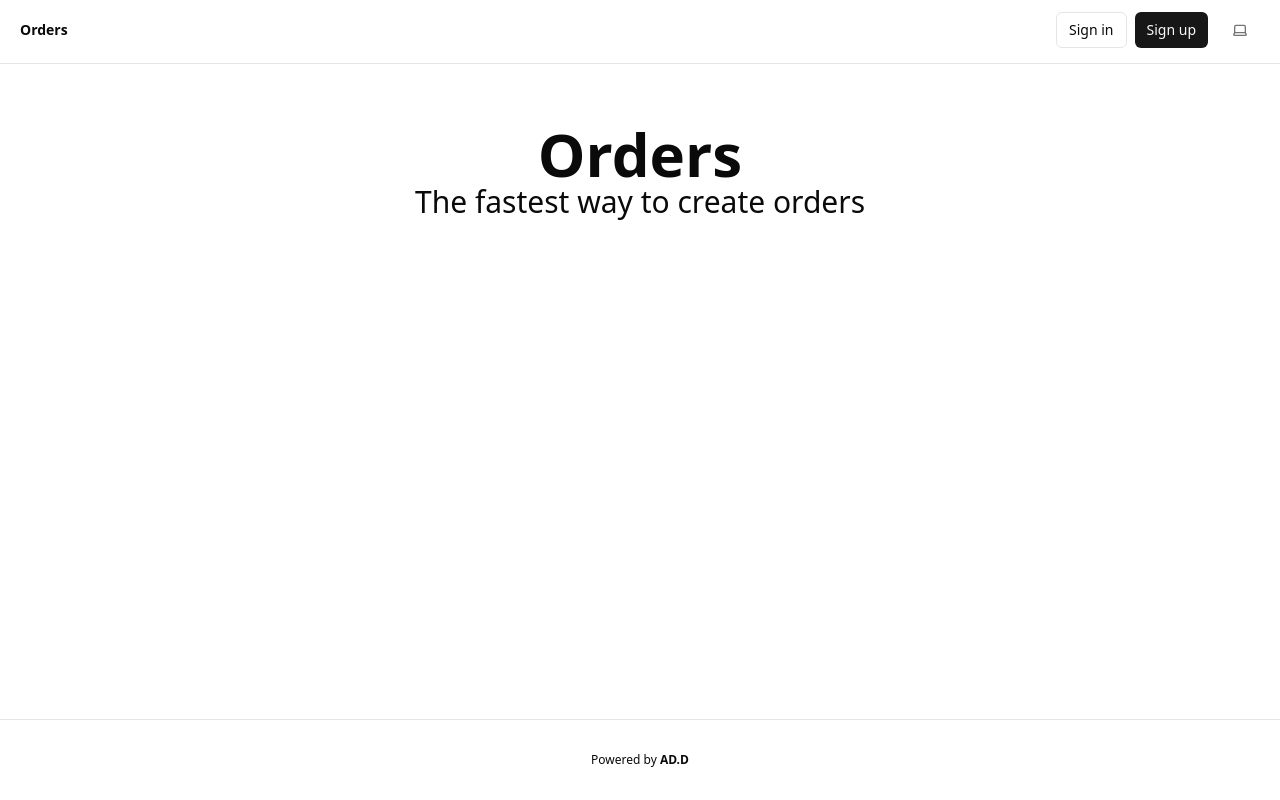
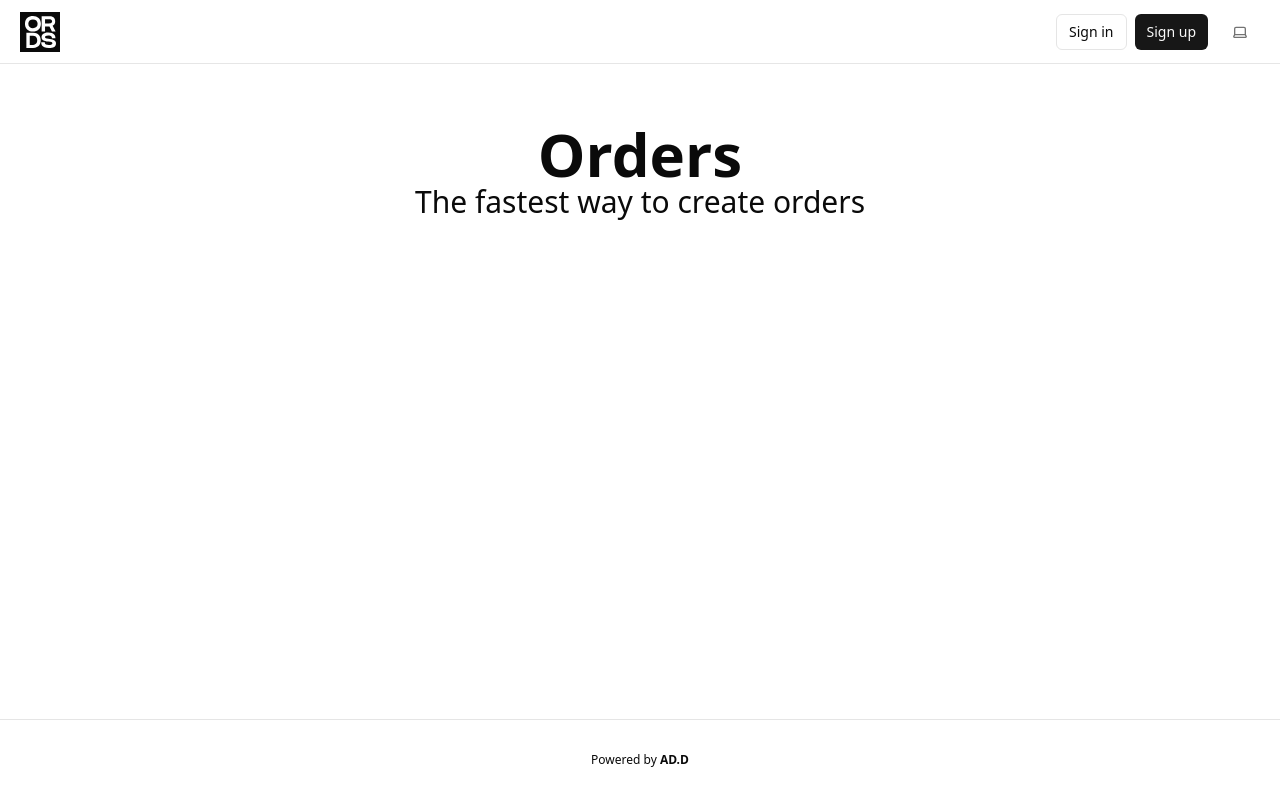
Before and after one commit to aledocdonnini/orders, a Next.js app: page / in a window 1280 px wide. Built offline with nearby package versions, Linux system fonts and the light colour scheme; no server answers.

Commit message:
Add logo

```diff
--- a/app/layout.tsx
+++ b/app/layout.tsx
@@ -9,6 +9,7 @@ import "./globals.css";
 
 import { ToastContainer } from "react-toastify";
 import "react-toastify/dist/ReactToastify.css";
+import CustomIcon from "@/components/CustomIcon";
 
 const defaultUrl = process.env.VERCEL_URL
   ? `https://${process.env.VERCEL_URL}`
@@ -38,7 +39,14 @@ export default function RootLayout({
             <nav className="w-full border-b border-b-foreground/10 h-16">
               <div className="container  flex justify-between items-center p-3 px-5 text-sm ">
                 <div className="flex gap-5 items-center font-semibold">
-                  <Link href={"/"}>Orders</Link>
+                  <Link href={"/"}>
+                    <div className="bg-foreground p-1">
+                      <CustomIcon
+                        fileName="logo"
+                        classes="bg-background size-8"
+                      />
+                    </div>
+                  </Link>
                 </div>
                 <div className="ml-auto flex gap-x-3 items-center">
                   {!hasEnvVars ? <EnvVarWarning /> : <HeaderAuth />}
--- /dev/null
+++ b/components/CustomIcon.tsx
@@ -0,0 +1,23 @@
+type CustomIconPropsType = {
+  classes: string;
+  fileName: string;
+};
+export default function CustomIcon({
+  classes = "",
+  fileName,
+}: CustomIconPropsType) {
+  return (
+    <div
+      aria-hidden={true}
+      className={`${classes}`}
+      style={{
+        WebkitMaskImage: `url(/assets/${fileName}.svg)`,
+        maskImage: `url(/assets/${fileName}.svg)`,
+        WebkitMaskRepeat: "no-repeat",
+        maskRepeat: "no-repeat",
+        WebkitMaskPosition: "center",
+        maskPosition: "center",
+      }}
+    />
+  );
+}
```
Also changed, not shown: public/assets/logo.svg (added).
